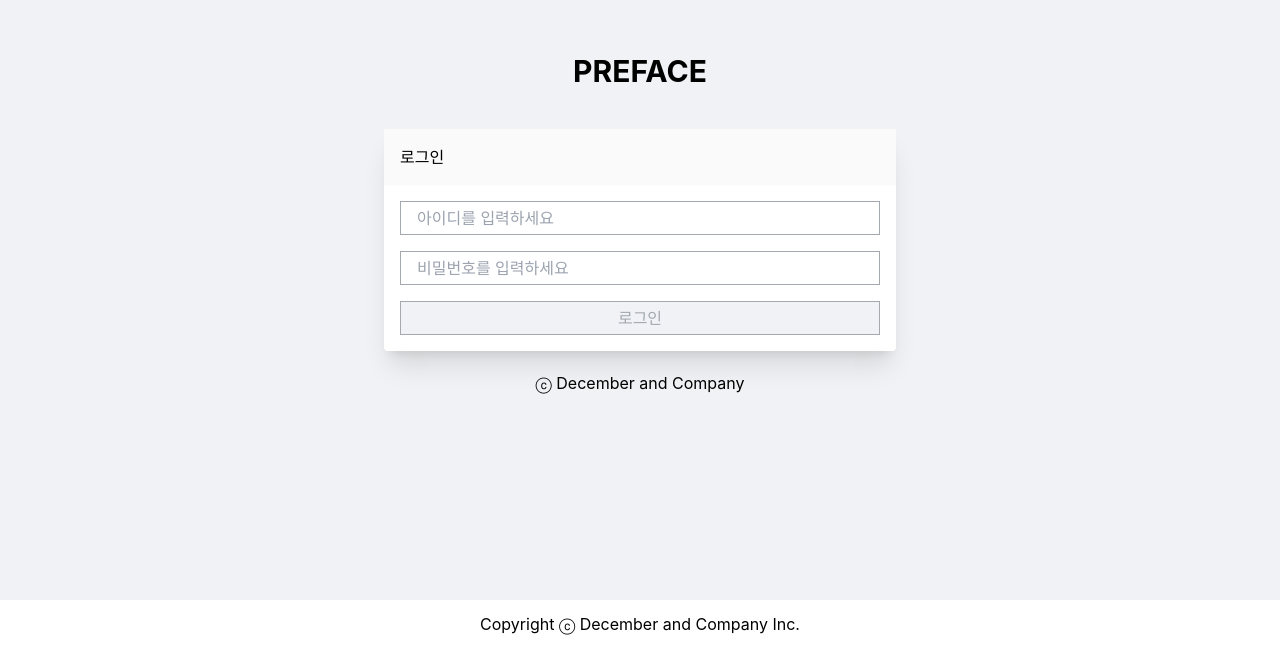
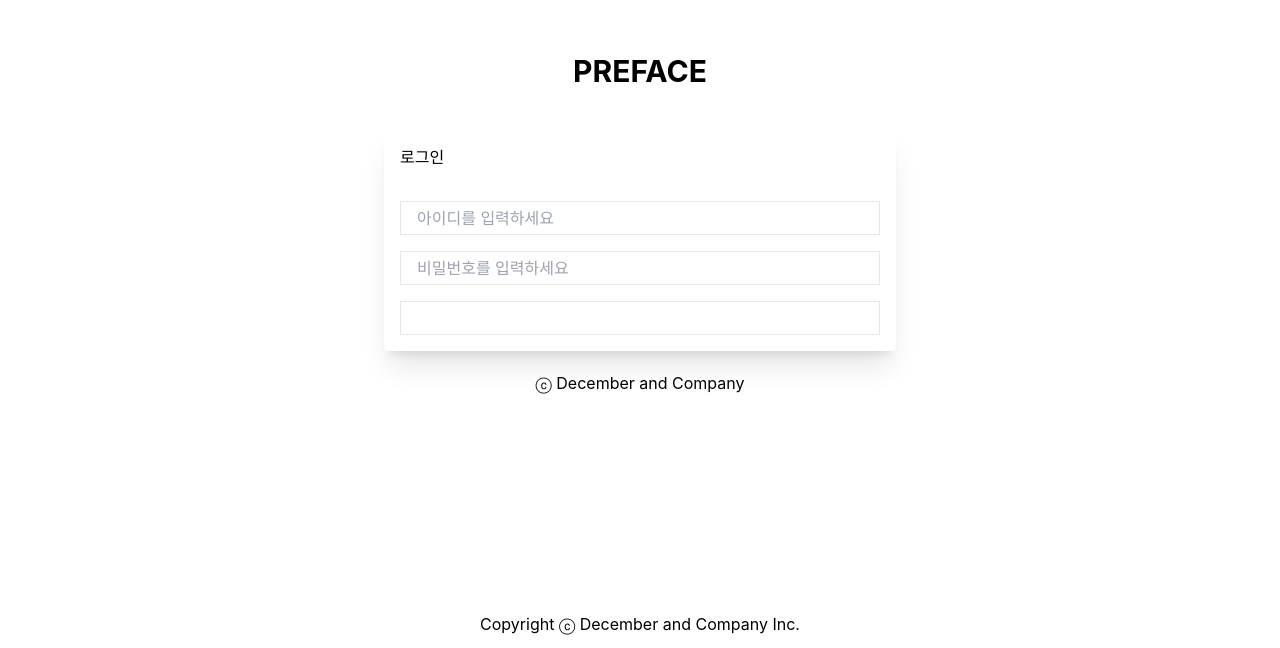
Before and after one commit to rieulp/pre-onboarding-7th-3-2, a Next.js app: page / in a window 1280 px wide. Shown: the part 152-800 px from the top of the page. Built offline with nearby package versions, Linux system fonts and the light colour scheme.

Commit message:
chore: next.js rewrites 설정 제거
- tailwind, babel 설정 수정

```diff
--- a/next.config.js
+++ b/next.config.js
@@ -2,11 +2,6 @@
 const nextConfig = {
   reactStrictMode: true,
   swcMinify: true,
-  async rewrites() {
-    return [
-      { source: '/api/:path', destination: 'http://localhost:4000/:path' },
-    ];
-  },
 };
 
 module.exports = nextConfig;
--- a/tailwind.config.js
+++ b/tailwind.config.js
@@ -1,25 +1,32 @@
-const colors = require('tailwindcss/colors');
+const colors = require("tailwindcss/colors");
 
 /** @type {import('tailwindcss').Config} */
 module.exports = {
   content: [
-    './app/**/*.{js,ts,jsx,tsx}',
-    './pages/**/*.{js,ts,jsx,tsx}',
-    './components/**/*.{js,ts,jsx,tsx}',
+    "./pages/**/*.{js,ts,jsx,tsx}",
+    "./components/**/*.{js,ts,jsx,tsx}",
   ],
   theme: {
-    colors: {
-      primary: '#468FF7',
-      darkblue: '#112141',
-      bg_grey: '#F0F2F5',
-      grey: '#A3A9AF',
-      textblack: '#212121',
-      red: '#EC5B56',
-      yellow: '#EFB041',
-      lightgrey: '#FAFAFA',
-      white: '#FFFFFF',
+    extend: {
+      gridTemplateColumns: {
+        layout: "20rem 1fr",
+      },
+      gridTemplateRows: {
+        basicContent: "6rem 1fr 4rem",
+        sideContent: "6rem auto",
+      },
+      height: {
+        vh100: "100vh",
+      },
+      colors: {
+        primary1: "#091e3b",
+        primary2: "#07162c",
+        primary3: "#3B8EF5",
+        white1: "#ffffff",
+        gray1: "#d0d0d0",
+        gray2: "#333333",
+      },
     },
-    extend: {},
   },
   plugins: [],
 };
```
Also changed, not shown: .babelrc.
